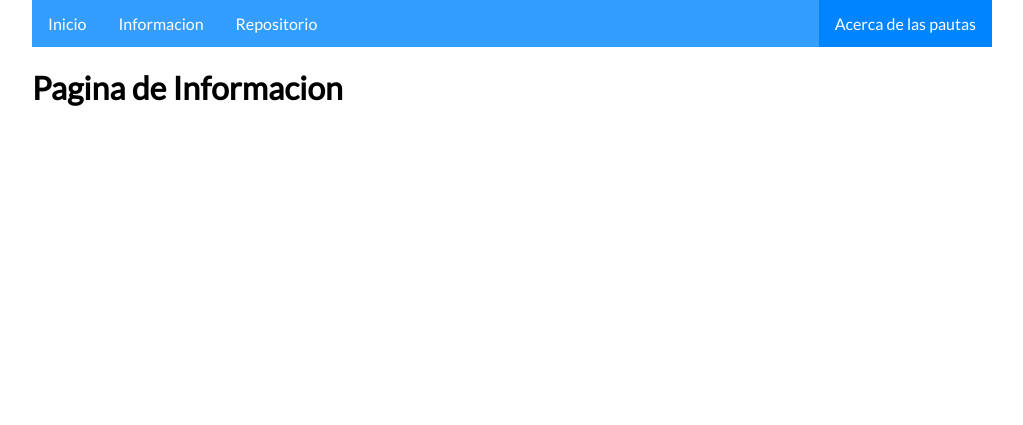
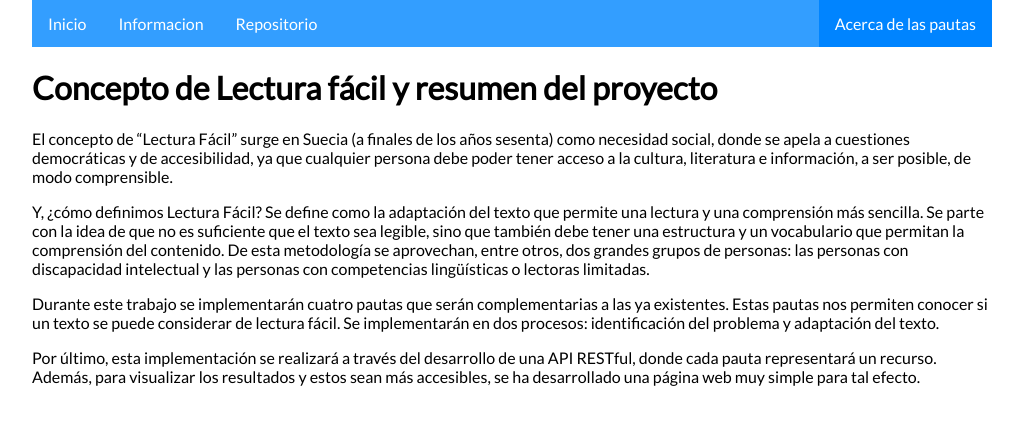
Before and after one commit to josiito/TFG-DEV, a Django app: page /informacion/ in a window 1280 px wide. Shown: the top 425 px of the page, without its empty margins (128-1151 px from the left). Run offline with Django 4.2, Linux system fonts and the light colour scheme.

Commit message:
[Desarrollo] Entrada (pagina web) de informacion actualizada.

```diff
--- a/PaginaWebTFG/PaginaWeb/templates/informacion.html
+++ b/PaginaWebTFG/PaginaWeb/templates/informacion.html
@@ -2,6 +2,35 @@
 
 {% block contenido %}
 
-    <h1>Pagina de Informacion</h1>
+    <h1>Concepto de Lectura fácil y resumen del proyecto</h1>
+
+    <p>
+        El concepto de “Lectura Fácil” surge en Suecia (a finales de los años sesenta) como
+        necesidad social, donde se apela a cuestiones democráticas y de accesibilidad, ya que
+        cualquier persona debe poder tener acceso a la cultura,
+        literatura e información, a ser posible, de modo comprensible.
+    </p>
+    <p>
+        Y, ¿cómo definimos Lectura Fácil? Se define como la adaptación del texto que
+        permite una lectura y una comprensión más sencilla. Se parte con la idea de
+        que no es suficiente que el texto sea legible, sino que también debe tener una
+        estructura y un vocabulario que permitan la comprensión del contenido.
+
+        De esta metodología se aprovechan, entre otros, dos grandes grupos de
+        personas: las personas con discapacidad intelectual y las personas con
+        competencias lingüísticas o lectoras limitadas.
+    </p>
+    <p>
+        Durante este trabajo se implementarán cuatro pautas que serán
+        complementarias a las ya existentes. Estas pautas nos permiten conocer si un
+        texto se puede considerar de lectura fácil. Se implementarán en dos procesos:
+        identificación del problema y adaptación del texto.
+    </p>
+    <p>
+        Por último, esta implementación se realizará a través del desarrollo de una API
+        RESTful, donde cada pauta representará un recurso. Además, para visualizar
+        los resultados y estos sean más accesibles, se ha desarrollado una página web
+        muy simple para tal efecto.
+    </p>
 
 {% endblock contenido %}
```
